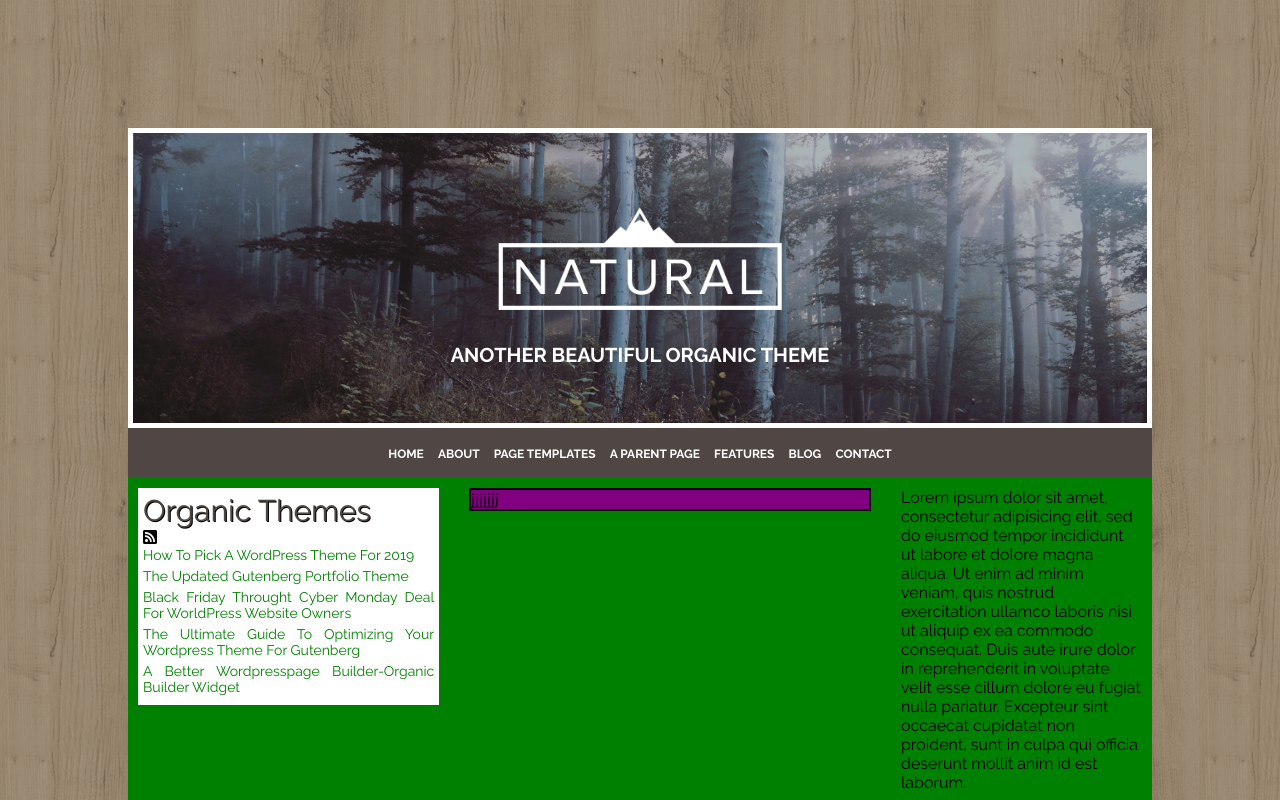
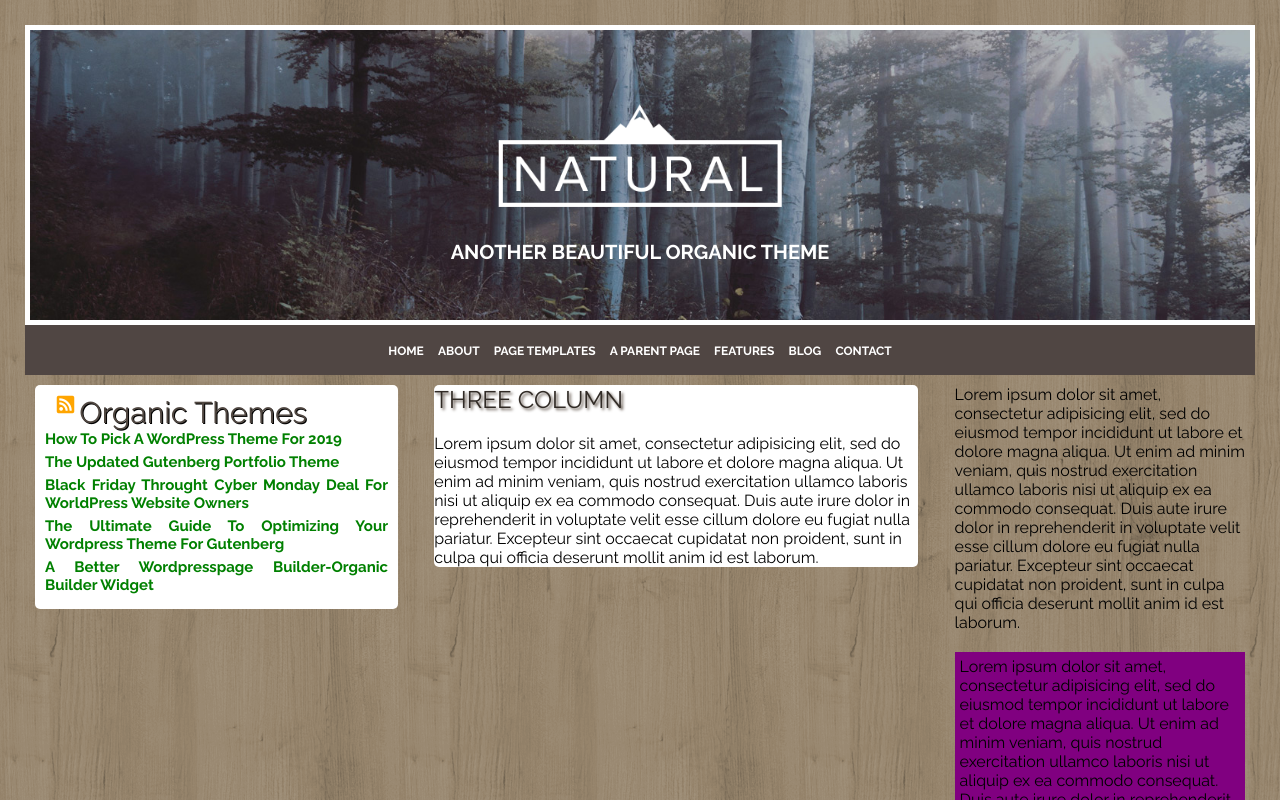
Before and after one commit to manuelatrotta/htmlcss-wp, a plain HTML site: page index.html in a window 1280 px wide. Shown: the top 800 px of the page. Drawn offline with Linux system fonts and the light colour scheme.

Commit message:
insert col-center

```diff
--- a/css/style.css
+++ b/css/style.css
@@ -6,7 +6,8 @@
 body{
   font-family: 'Raleway', sans-serif;
   background-image: url(../img/natural-pattern.png);
-  padding: 10%;
+  padding:5px;
+  margin: 20px;
 }
 
 .header-top{
@@ -61,8 +62,7 @@ body{
   background-color: #322a26;
 }
 main{
-  padding: 10px 10px;
-  background-color: green;
+padding: 10px;
 }
 main::after{
   content: "";
@@ -71,18 +71,17 @@ main::after{
 }
 .float-left{
   float: left;
-
 }
-
 
 .col-left{
   background-color: white;
   width: 30%;
-  padding: 5px;
-  margin-bottom: 5%;
+  padding: 10px;
+  margin-bottom: 5px;
+  border-radius: 5px;
 }
-.col-left-header
-#colh3{
+.col-left-header h3{
+  width: 90%;
   color: #504741;
   font-size: 30px;
   font-weight: 400;
@@ -93,6 +92,17 @@ main::after{
   display: table;
   clear: both;
 }
+.col-left-header i,
+.col-left-header h3{
+  float: right;
+}
+.col-left-header i{
+  font-size: 20px;
+  color: orange;
+  margin-right:5px;
+}
+
+
 .menu{
   list-style: none;
 }
@@ -100,18 +110,27 @@ main::after{
 .menu li {
   margin-bottom: 5px;
   color: green;
-  font-size: 14px;
+  font-size: 15px;
   text-align:justify;
   text-transform: capitalize;
+  font-weight: bold;
 }
 .col-center{
-  background-color: purple;
+  background-color: white;
   width: 40%;
-  border: 2px solid black;
-  margin:0 3%;
+  border-radius: 5px;
+  margin: 0 3%;
+}
+.col-center .title{
+  margin-bottom: 20px;
+  font-weight: 400;
+  color: #302A25;
+  text-transform: uppercase;
+  text-shadow: 2px 2px 3px #5d5147;
 }
 .col-right{
   width: 24%;
+
 }
 .col-right .widget{
   margin-top: 20px;
--- a/index.html
+++ b/index.html
@@ -32,20 +32,26 @@
     <main>
       <div class="float-left col-left">
       <div class="col-left-header">
-        <h3 id="colh3">Organic Themes</h3>
+        <h3>Organic Themes</h3>
         <i class="fas fa-rss-square"></i>
       </div>
         <nav>
           <ul class="menu">
             <li>how to pick a WordPress theme for 2019</li>
-            <li>The Updated Gutenberg Portfolio Theme</li>
-            <li>Black Friday Throught Cyber Monday Deal For WorldPress Website Owners</li>
+            <li>The Updated Gutenberg
+               Portfolio Theme</li>
+            <li>Black Friday Throught Cyber Monday
+               Deal For WorldPress Website Owners</li>
             <li>the ultimate guide to optimizing your wordpress theme for Gutenberg</li>
             <li>a better wordpresspage builder-organic builder widget</li>
           </ul>
         </nav>
       </div>
-      <div class="float-left col-center">jjjjjjj</div>
+      <div class="float-left col-center">
+        <h2 class="title">three column</h2>
+        <p>Lorem ipsum dolor sit amet, consectetur adipisicing elit, sed do eiusmod tempor incididunt ut labore et dolore magna aliqua. Ut enim ad minim veniam, quis nostrud exercitation ullamco laboris nisi ut aliquip ex ea commodo consequat. Duis aute irure dolor in reprehenderit in voluptate velit esse cillum dolore eu fugiat nulla pariatur. Excepteur sint occaecat cupidatat non proident, sunt in culpa
+           qui officia deserunt mollit anim id est laborum.</p>
+      </div>
       <div class="float-left col-right">
         Lorem ipsum dolor sit amet, consectetur adipisicing elit, sed do eiusmod tempor incididunt ut labore et dolore magna aliqua. Ut enim ad minim veniam, quis nostrud exercitation ullamco laboris nisi ut aliquip ex ea commodo consequat. Duis aute irure dolor in reprehenderit in voluptate velit esse cillum dolore eu fugiat nulla pariatur. Excepteur sint occaecat cupidatat non proident, sunt in culpa
         qui officia deserunt mollit anim id est laborum.
```
